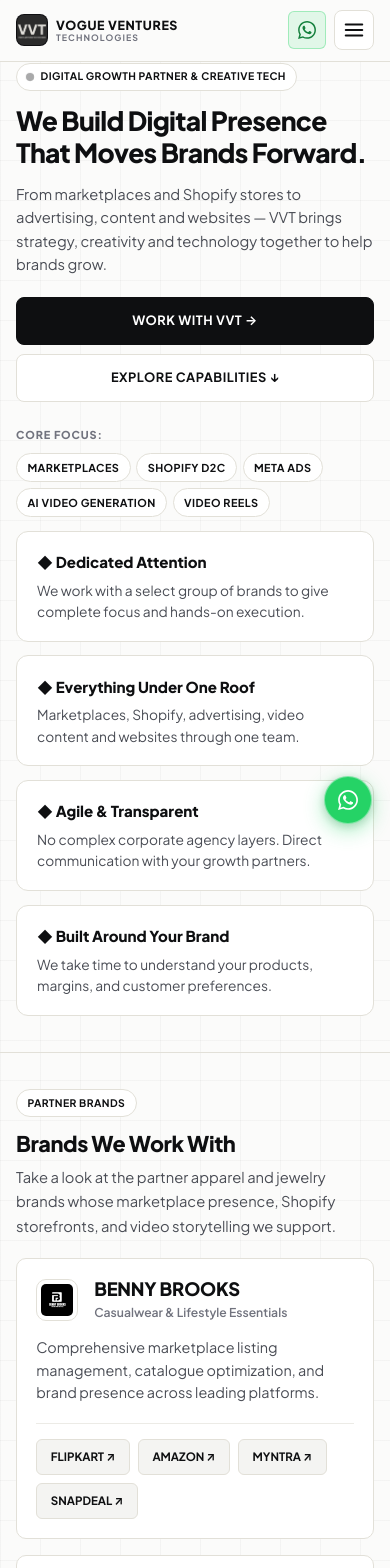
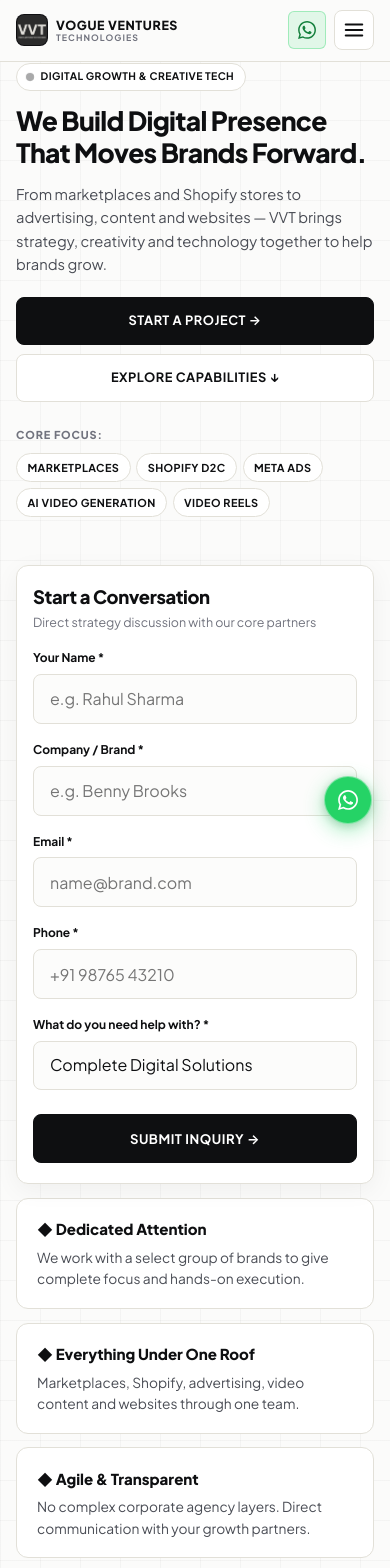
Before and after one commit to Vighneswaran-official/vvt-web, a React (Vite) app: page / in a window 390 px wide. Shown: the top 1568 px of the page. Built offline with nearby package versions, Linux system fonts and the light colour scheme.

Commit message:
fix: make hero lead form visible on mobile, eliminate top overflow, and refine button layout

```diff
--- a/src/components/Hero/Hero.css
+++ b/src/components/Hero/Hero.css
@@ -77,12 +77,16 @@
 @media (max-width: 860px) {
   .hero-grid {
     grid-template-columns: 1fr;
-    gap: 1.5rem;
+    gap: 2rem;
   }
 
-  /* De-congest mobile: hide redundant lead card in Hero (dedicated form is in Contact section) */
   .startup-lead-card {
-    display: none;
+    display: block;
+    width: 100%;
+    margin-top: 1rem;
+    padding: 1.5rem 1.25rem;
+    border-radius: 14px;
+    box-shadow: 0 6px 24px rgba(0, 0, 0, 0.05);
   }
 }
 
@@ -146,4 +150,19 @@
     max-width: 100%;
     box-sizing: border-box;
   }
+
+  .startup-lead-card {
+    padding: 1.25rem 1rem;
+    border-radius: 12px;
+  }
+
+  .lead-card-heading {
+    font-size: 1.15rem;
+    margin-bottom: 0.2rem;
+  }
+
+  .lead-card-sub {
+    font-size: 0.78rem;
+    margin-bottom: 1rem;
+  }
 }
--- a/src/components/Hero/Hero.jsx
+++ b/src/components/Hero/Hero.jsx
@@ -10,9 +10,9 @@
       <div className="hero-grid">
         {/* Left: Copy */}
         <div>
-          <div className="vvt-pill">
+          <div className="vvt-pill hero-badge-pill">
             <span className="vvt-dot vvt-dot-pulse" />
-            DIGITAL GROWTH PARTNER &amp; CREATIVE TECH
+            <span>DIGITAL GROWTH &amp; CREATIVE TECH</span>
           </div>
           <h1>We Build Digital Presence That Moves Brands Forward.</h1>
           <p className="hero-subheadline">
@@ -22,8 +22,23 @@
           </p>
 
           <div className="hero-cta-wrap">
-            <a href="#contact" className="btn-black">WORK WITH VVT →</a>
-            <a href="#capabilities" className="btn-outline">EXPLORE CAPABILITIES ↓</a>
+            <a
+              href="#hero-form"
+              className="btn-black"
+              onClick={(e) => {
+                e.preventDefault();
+                const el = document.getElementById('hero-name');
+                if (el) {
+                  el.scrollIntoView({ behavior: 'smooth', block: 'center' });
+                  el.focus();
+                }
+              }}
+            >
+              START A PROJECT →
+            </a>
+            <a href="#capabilities" className="btn-outline">
+              EXPLORE CAPABILITIES ↓
+            </a>
           </div>
 
           <div className="hero-focus-pills">
```
